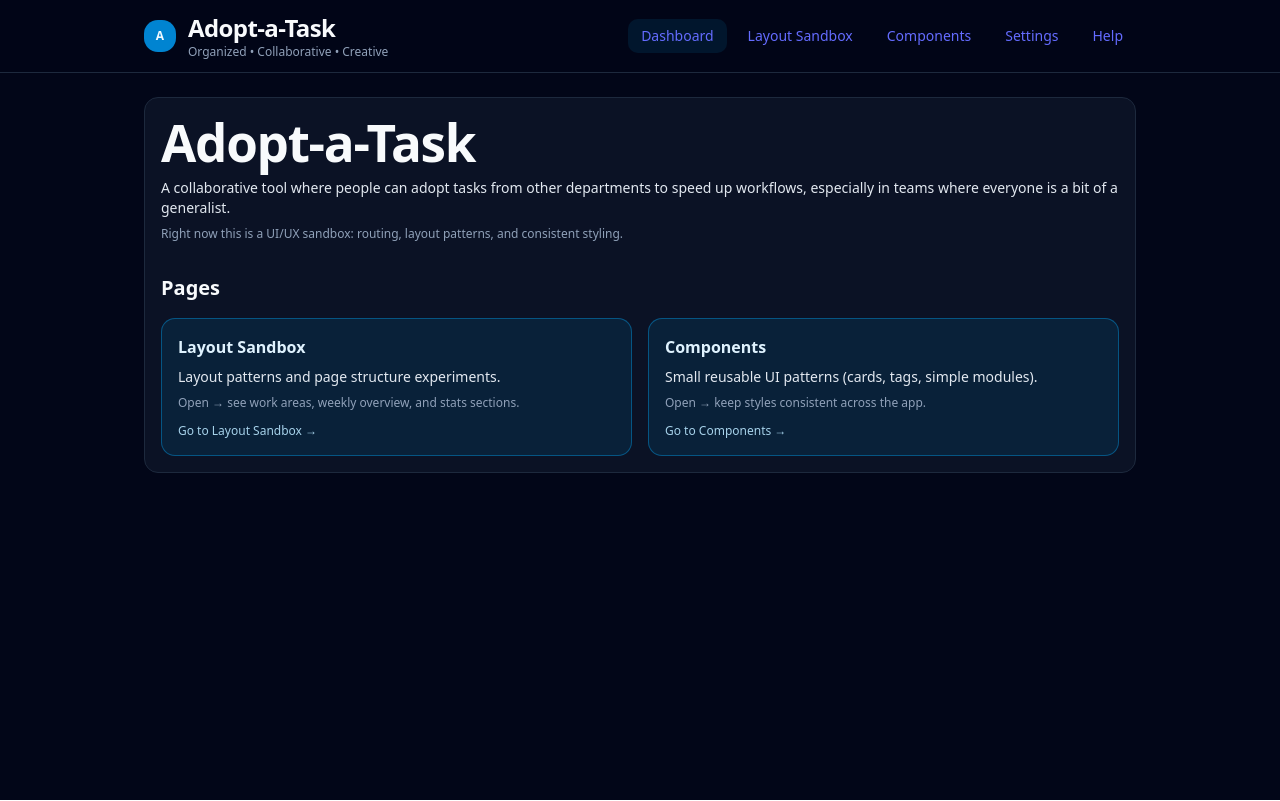
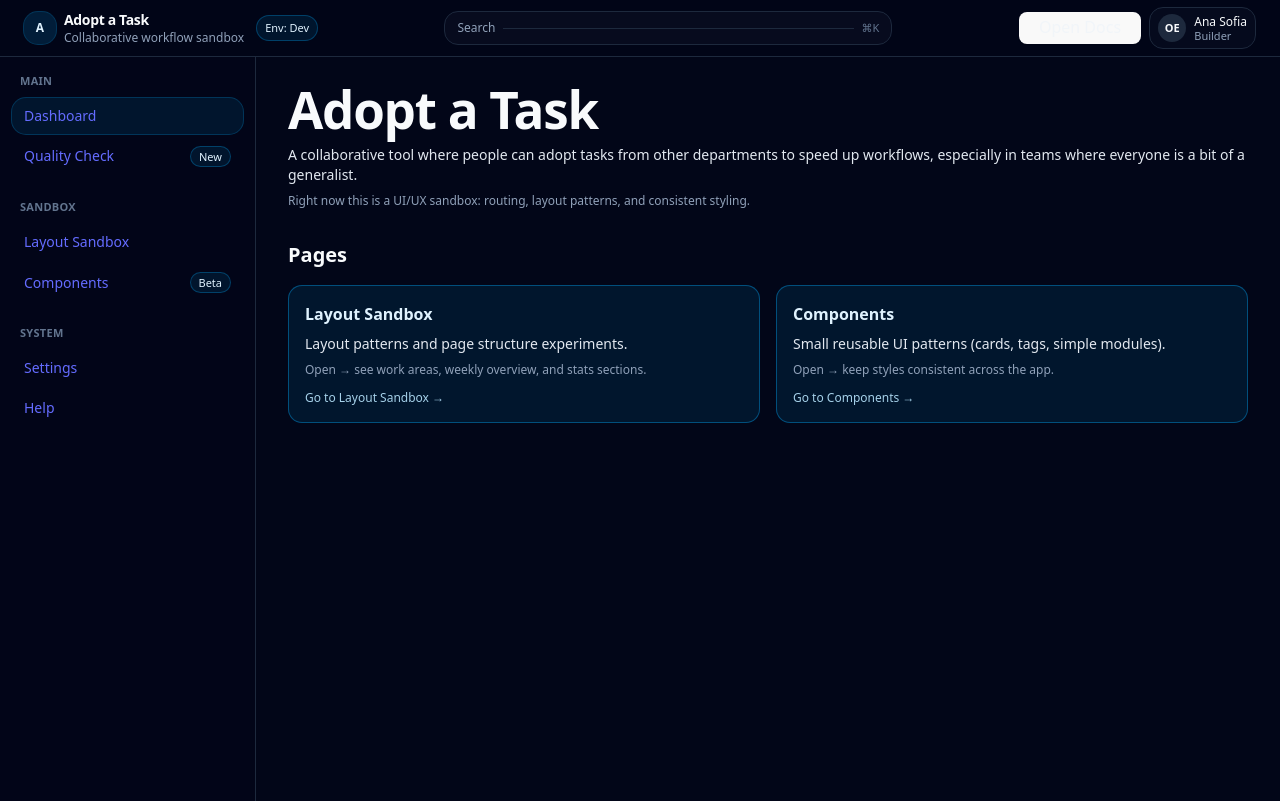
Before and after one commit to ascalixto/jls-academy-test-anasofia, a React (Vite) app in the folder jls-stack-sandbox/: page / in a window 1280 px wide. Built offline with nearby package versions, Linux system fonts and the light colour scheme.

Commit message:
App Shell Implementation

```diff
--- a/jls-stack-sandbox/src/components/layout/AppLayout.tsx
+++ b/jls-stack-sandbox/src/components/layout/AppLayout.tsx
@@ -1,94 +1,232 @@
+import { useMemo, useState } from "react"
 import { NavLink, Outlet } from "react-router-dom"
+import { Button } from "@/components/ui/button"
 
-const baseLink =
-  "px-3 py-1.5 rounded-lg transition-colors border border-transparent"
+type NavItem = {
+  label: string
+  to: string
+  end?: boolean
+  badge?: string
+}
 
-const activeLink =
-  "bg-sky-500/10 text-sky-100 border-sky-500/40"
+type NavGroup = {
+  label: string
+  items: NavItem[]
+}
 
-const inactiveLink =
-  "text-slate-300 hover:bg-slate-800/40 hover:text-slate-50 hover:border-slate-700"
+function cx(...classes: Array<string | false | null | undefined>) {
+  return classes.filter(Boolean).join(" ")
+}
+
+function SidebarLink({
+  item,
+  onNavigate,
+}: {
+  item: NavItem
+  onNavigate?: () => void
+}) {
+  return (
+    <NavLink
+      to={item.to}
+      end={item.end}
+      onClick={onNavigate}
+      className={({ isActive }: { isActive: boolean }) =>
+        cx(
+          "group flex items-center justify-between gap-3 rounded-xl px-3 py-2 text-sm transition-colors",
+          "focus-visible:outline-none focus-visible:ring-2 focus-visible:ring-sky-400/60 focus-visible:ring-offset-2 focus-visible:ring-offset-slate-950",
+          isActive
+            ? "bg-sky-500/10 text-sky-100 ring-1 ring-sky-500/30"
+            : "text-slate-300 hover:bg-slate-900/60 hover:text-slate-50"
+        )
+      }
+    >
+      <span className="truncate">{item.label}</span>
+
+      {item.badge ? (
+        <span className="shrink-0 rounded-full border border-sky-500/30 bg-sky-500/10 px-2 py-0.5 text-[11px] font-medium text-sky-100">
+          {item.badge}
+        </span>
+      ) : null}
+    </NavLink>
+  )
+}
+
+function SidebarContent({
+  groups,
+  onNavigate,
+}: {
+  groups: NavGroup[]
+  onNavigate?: () => void
+}) {
+  return (
+    <nav className="space-y-6 px-3 pb-4">
+      {groups.map((group) => (
+        <div key={group.label} className="space-y-2">
+          <div className="px-2 text-[11px] font-semibold uppercase tracking-wide text-slate-500">
+            {group.label}
+          </div>
+
+          <div className="space-y-1">
+            {group.items.map((item) => (
+              <SidebarLink key={item.to} item={item} onNavigate={onNavigate} />
+            ))}
+          </div>
+        </div>
+      ))}
+    </nav>
+  )
+}
 
 export function AppLayout() {
+  const [sidebarOpen, setSidebarOpen] = useState(false)
+
+  // ✅ Grupos (cada um com 2+ links) — usando rotas que você já tem
+  const navGroups = useMemo<NavGroup[]>(
+    () => [
+      {
+        label: "Main",
+        items: [
+          { label: "Dashboard", to: "/", end: true },
+          { label: "Quality Check", to: "/quality-check", badge: "New" },
+        ],
+      },
+      {
+        label: "Sandbox",
+        items: [
+          { label: "Layout Sandbox", to: "/layout-sandbox" },
+          { label: "Components", to: "/components", badge: "Beta" },
+        ],
+      },
+      {
+        label: "System",
+        items: [
+          { label: "Settings", to: "/settings" },
+          { label: "Help", to: "/help" },
+        ],
+      },
+    ],
+    []
+  )
+
   return (
     <div className="min-h-screen bg-slate-950 text-slate-50">
-      {/* Top bar */}
-      <header className="border-b border-slate-800 bg-slate-950/80 backdrop-blur">
-        <div className="mx-auto flex max-w-5xl items-center justify-between px-4 py-3">
+      {/* ✅ Sticky Topbar */}
+      <header className="sticky top-0 z-30 border-b border-slate-800 bg-slate-950/80 backdrop-blur">
+        <div className="flex h-14 items-center justify-between gap-3 px-4 lg:px-6">
+          {/* Left: brand + name */}
           <div className="flex items-center gap-3">
-            {/* Accent / mark */}
-            <span className="inline-flex h-8 w-8 items-center justify-center rounded-xl bg-sky-600 text-xs font-bold text-sky-50">
+            <button
+              type="button"
+              className="inline-flex items-center justify-center rounded-lg border border-slate-800 bg-slate-900/50 px-2 py-1 text-xs text-slate-100 md:hidden"
+              onClick={() => setSidebarOpen((v) => !v)}
+            >
+              Menu
+            </button>
+
+            <div className="flex items-center gap-2">
+              <span className="inline-flex h-8 w-8 items-center justify-center rounded-xl bg-sky-500/15 text-xs font-bold text-sky-100 ring-1 ring-sky-500/30">
                 A
               </span>
 
-            {/* Title + subtitle (Type Scale tokens) */}
-            <div className="flex flex-col">
-              <span className="text-2xl font-bold tracking-tight">
-                Adopt-a-Task
+              <div className="flex flex-col leading-tight">
+                <span className="text-sm font-semibold tracking-tight">
+                  Adopt a Task
                 </span>
                 <span className="text-xs text-slate-400">
-                Organized • Collaborative • Creative
+                  Collaborative workflow sandbox
                 </span>
               </div>
             </div>
 
-          <nav className="flex items-center gap-2 text-sm">
-            <NavLink
-              to="/"
-              end
-              className={({ isActive }: { isActive: boolean }) =>
-                [baseLink, isActive ? activeLink : inactiveLink].join(" ")
-              }
+            {/* ✅ Enhancement #1: environment indicator */}
+            <span className="hidden items-center rounded-full border border-sky-500/30 bg-sky-500/10 px-2 py-1 text-[11px] font-medium text-sky-100 md:inline-flex">
+              Env: Dev
+            </span>
+          </div>
+
+          {/* Center: fake search (desktop) */}
+          <div className="hidden flex-1 md:block">
+            <div className="mx-auto max-w-md">
+              <div className="flex items-center gap-2 rounded-xl border border-slate-800 bg-slate-900/40 px-3 py-2">
+                <span className="text-xs text-slate-400">Search</span>
+                <div className="h-px flex-1 bg-slate-800" />
+                <span className="text-[11px] text-slate-500">⌘K</span>
+              </div>
+            </div>
+          </div>
+
+          {/* Right: actions + user */}
+          <div className="flex items-center gap-2">
+            {/* ✅ Enhancement #2: secondary action button */}
+            <Button
+              variant="outline"
+              size="sm"
+              className="border-slate-800 bg-slate-900/30 text-xs text-slate-100 hover:bg-slate-900/60"
             >
-              Dashboard
-            </NavLink>
+              Open Docs
+            </Button>
 
-            <NavLink
-              to="/layout-sandbox"
-              className={({ isActive }: { isActive: boolean }) =>
-                [baseLink, isActive ? activeLink : inactiveLink].join(" ")
-              }
-            >
-              Layout Sandbox
-            </NavLink>
-
-            <NavLink
-              to="/components"
-              className={({ isActive }: { isActive: boolean }) =>
-                [baseLink, isActive ? activeLink : inactiveLink].join(" ")
-              }
-            >
-              Components
-            </NavLink>
-
-            <NavLink
-              to="/settings"
-              className={({ isActive }: { isActive: boolean }) =>
-                [baseLink, isActive ? activeLink : inactiveLink].join(" ")
-              }
-            >
-              Settings
-            </NavLink>
-
-            <NavLink
-              to="/help"
-              className={({ isActive }: { isActive: boolean }) =>
-                [baseLink, isActive ? activeLink : inactiveLink].join(" ")
-              }
-            >
-              Help
-            </NavLink>
-          </nav>
+            {/* ✅ simple user menu placeholder */}
+            <div className="hidden items-center gap-2 rounded-xl border border-slate-800 bg-slate-900/30 px-2 py-1.5 md:flex">
+              <div className="flex h-7 w-7 items-center justify-center rounded-full bg-slate-800 text-[11px] font-semibold">
+                OE
+              </div>
+              <div className="flex flex-col leading-tight">
+                <span className="text-[12px] font-medium">Ana Sofia</span>
+                <span className="text-[11px] text-slate-400">Builder</span>
+              </div>
+            </div>
+          </div>
         </div>
       </header>
 
-      {/* Main content */}
-      <main className="mx-auto max-w-5xl px-4 py-6">
-        {/* Surface wrapper to make pages feel more “product-like” */}
-        <div className="rounded-xl border border-slate-800 bg-slate-900/70 p-4">
+      {/* Body: sidebar + content */}
+      <div className="flex min-h-[calc(100vh-3.5rem)]">
+        {/* ✅ Desktop sidebar */}
+        <aside className="hidden w-64 shrink-0 border-r border-slate-800 bg-slate-950/60 md:block">
+          <div className="sticky top-14 h-[calc(100vh-3.5rem)] overflow-y-auto pt-4">
+            <SidebarContent groups={navGroups} />
+          </div>
+        </aside>
+
+        {/* ✅ Mobile sidebar overlay */}
+        {sidebarOpen ? (
+          <div className="fixed inset-0 z-40 flex md:hidden">
+            <div
+              className="flex-1 bg-black/60"
+              onClick={() => setSidebarOpen(false)}
+            />
+            <aside className="w-72 border-l border-slate-800 bg-slate-950">
+              <div className="flex items-center justify-between border-b border-slate-800 p-4">
+                <span className="text-xs font-semibold uppercase tracking-wide text-slate-400">
+                  Navigation
+                </span>
+                <button
+                  type="button"
+                  className="text-xs text-slate-300 hover:text-slate-50"
+                  onClick={() => setSidebarOpen(false)}
+                >
+                  Close
+                </button>
+              </div>
+
+              <div className="h-[calc(100vh-57px)] overflow-y-auto pt-4">
+                <SidebarContent
+                  groups={navGroups}
+                  onNavigate={() => setSidebarOpen(false)}
+                />
+              </div>
+            </aside>
+          </div>
+        ) : null}
+
+        {/* ✅ Scrollable content area */}
+        <main className="min-w-0 flex-1">
+          <div className="mx-auto max-w-6xl px-4 py-6 lg:px-8">
             <Outlet />
           </div>
         </main>
       </div>
+    </div>
   )
 }
--- a/jls-stack-sandbox/src/pages/ComponentsPage.tsx
+++ b/jls-stack-sandbox/src/pages/ComponentsPage.tsx
@@ -33,7 +33,7 @@ export function ComponentsPage() {
           <div className="rounded-xl border border-slate-800 bg-slate-900/70 p-4 space-y-2">
             <h3 className="text-base font-semibold">Tag List</h3>
             <p className="text-xs text-slate-400">
-              A row of tags you can use to show filters, states, or categories.
+              A row of tags you can use to show categories.
             </p>
 
             <div className="flex flex-wrap gap-2">
@@ -48,9 +48,7 @@ export function ComponentsPage() {
               </span>
             </div>
 
-            <p className="text-xs text-slate-400">
-              Rule: use sky for “primary/active”, keep everything else neutral.
-            </p>
+
           </div>
         </div>
       </section>
--- a/jls-stack-sandbox/src/pages/DashboardPage.tsx
+++ b/jls-stack-sandbox/src/pages/DashboardPage.tsx
@@ -10,7 +10,7 @@ export function DashboardPage() {
   return (
     <div className="space-y-8">
       <header className="space-y-2">
-        <h1 className="text-2xl font-bold tracking-tight">Adopt-a-Task</h1>
+        <h1 className="text-2xl font-bold tracking-tight">Adopt a Task</h1>
         <p className="text-sm text-slate-200">
           A collaborative tool where people can adopt tasks from other departments
           to speed up workflows, especially in teams where everyone is a bit of a generalist.
--- /dev/null
+++ b/jls-stack-sandbox/src/pages/QualityCheckPage.tsx
@@ -0,0 +1,32 @@
+export function QualityCheckPage() {
+  return (
+    <div className="space-y-4">
+      <header className="space-y-2">
+        <h1 className="text-2xl font-bold tracking-tight">Quality Check</h1>
+        <p className="text-sm text-slate-200">
+          A quick self-audit page for UI polish, consistency, and basic accessibility checks.
+        </p>
+      </header>
+
+      <section className="grid gap-4 sm:grid-cols-2">
+        <div className="rounded-xl border border-sky-500/40 bg-sky-500/10 p-4 space-y-2">
+          <h2 className="text-sm font-semibold text-sky-100">Consistency</h2>
+          <ul className="text-xs text-slate-200 space-y-1">
+            <li>• Headings follow the same scale (pageTitle / sectionTitle)</li>
+            <li>• Cards use the same padding + radius</li>
+            <li>• Primary actions look consistent</li>
+          </ul>
+        </div>
+
+        <div className="rounded-xl border border-sky-500/40 bg-sky-500/10 p-4 space-y-2">
+          <h2 className="text-sm font-semibold text-sky-100">Accessibility</h2>
+          <ul className="text-xs text-slate-200 space-y-1">
+            <li>• Focus states visible on links and buttons</li>
+            <li>• Text contrast readable on dark background</li>
+            <li>• No layout breaks on small screens</li>
+          </ul>
+        </div>
+      </section>
+    </div>
+  )
+}
--- /dev/null
+++ b/jls-stack-sandbox/src/pages/SettingsPage.tsx
@@ -0,0 +1 @@
+export { SettingsLayout as SettingsPage } from "@/pages/SettingsLayout"
```
Also changed, not shown: jls-stack-sandbox/src/App.tsx (+21 -17 lines), 2 other files (tests, documents, lock files or other folders). Lines whose indentation alone changed are shown as unchanged.
